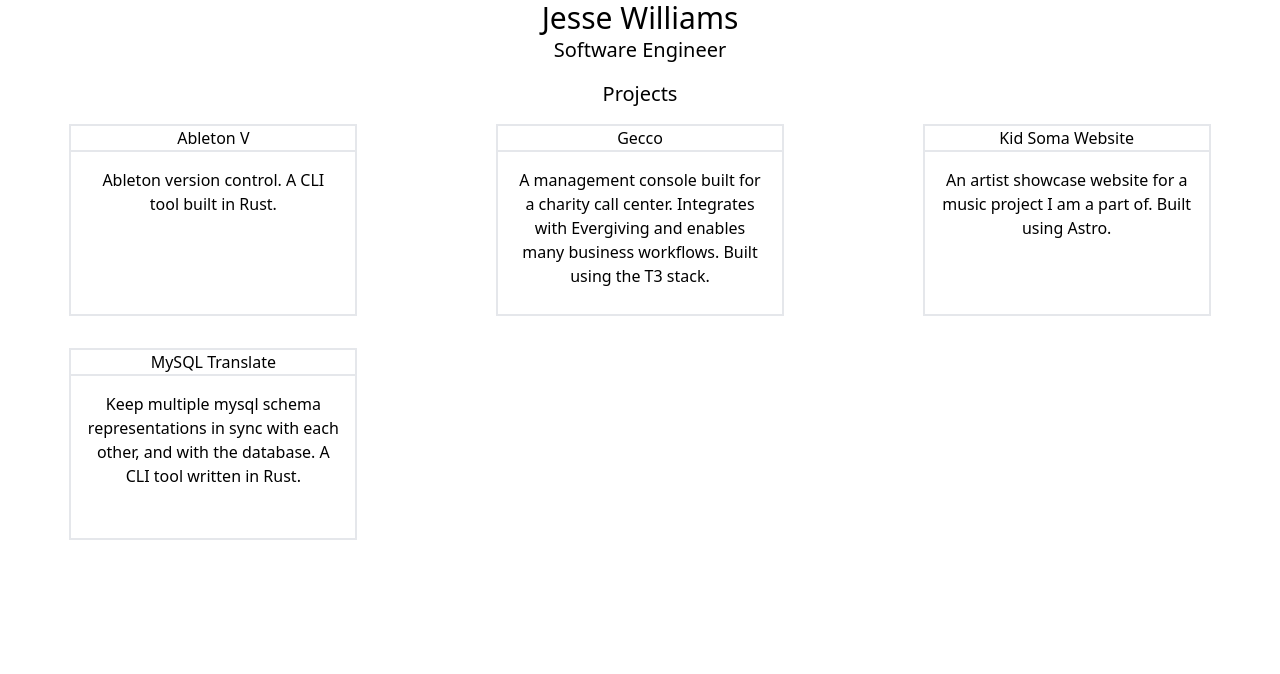
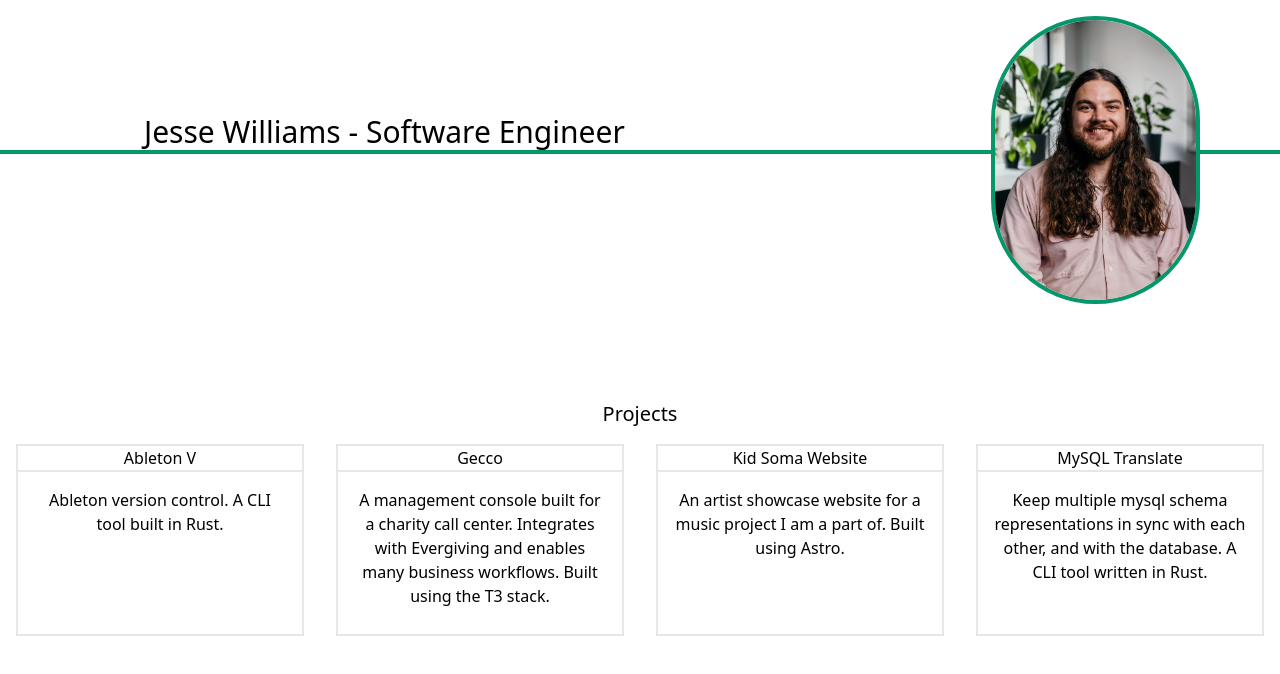
Before and after one commit to jesses-code-adventures/portfolio, a SvelteKit app: page / in a window 1280 px wide. Shown: the top 674 px of the page. Built offline with nearby package versions, Linux system fonts and the light colour scheme.

Commit message:
feat: add picture, do some styling

```diff
--- /dev/null
+++ b/src/components/Image.svelte
@@ -0,0 +1,38 @@
+{#if loaded}
+	<img {src} class={tailwindClass} alt={alt} />
+{:else if failed}
+	<img class={tailwindClass} src="https://icon-library.com/images/not-found-icon/not-found-icon-20.jpg" alt="Not Found" />
+{:else if loading}
+	<img class={tailwindClass} src="https://c.tenor.com/On7kvXhzml4AAAAi/loading-gif.gif" alt="Loading..." />
+{/if}
+
+<script>
+	import { onMount } from 'svelte'
+    /** @type {string} */
+	export let src;
+    /** @type {string} */
+	export let tailwindClass;
+    /** @type {string} */
+	export let alt;
+
+	let loaded = false;
+	let failed = false;
+	let loading = false;
+
+	onMount(() => {
+			const img = new Image();
+			img.src = src;
+			loading = true;
+
+			img.onload = () => {
+					loading = false;
+					loaded = true;
+			};
+			img.onerror = () => {
+					loading = false;
+					failed = true;
+			};
+            loading=true;
+            loaded=false;
+	})
+</script>
--- a/src/routes/+layout.svelte
+++ b/src/routes/+layout.svelte
@@ -2,7 +2,7 @@
 	import '../app.css';
 </script>
 
-<div class="h-screen dark:bg-black bg-white dark:text-white text-black">
+<div class="h-screen dark:bg-stone-950 bg-white dark:text-white text-black">
     <slot />
     <div class="h-16" />
 </div>
--- a/src/routes/+page.svelte
+++ b/src/routes/+page.svelte
@@ -1,12 +1,17 @@
 <script>
 	import ProjectPreview from "../components/project_preview.svelte";
+    import Image from "../components/Image.svelte";
 </script>
 
 <div class="flex flex-col justify-between text-center">
-    <h1 class="text-3xl">Jesse Williams</h1>
-    <h2 class="text-xl">Software Engineer</h2>
+    <div class="h-96 flex justify-between">
+        <div class="flex flex-col justify-end h-2/5 border-b-4 border-emerald-600 w-full">
+            <h1 class="text-3xl text-left pl-36">Jesse Williams - Software Engineer</h1>
+            <Image src="GIVTEL HEADSHOTS-10_websize.jpg" tailwindClass="absolute right-20 top-4 object-scale-down rounded-full h-72 border-4 border-emerald-600" alt="Photo of jesse"/>
+        </div>
+    </div>
     <h3 class="p-4 text-xl">Projects</h3>
-    <div class="grid grid-cols-1 sm:grid-cols-2 lg:grid-cols-3 w-full justify-items-center items-center mx-auto gap-y-8">
+    <div class="grid grid-cols-1 sm:grid-cols-2 lg:grid-cols-3 xl:grid-cols-4 w-full justify-items-center items-center mx-auto gap-y-8">
         <ProjectPreview name="Ableton V" description="Ableton version control. A CLI tool built in Rust." url="/projects/ableton-v/"/>
         <ProjectPreview name="Gecco" description="A management console built for a charity call center. Integrates with Evergiving and enables many business workflows. Built using the T3 stack."url="/projects/gecco/"/>
         <ProjectPreview name="Kid Soma Website" description="An artist showcase website for a music project I am a part of. Built using Astro." url="/projects/kid_soma_website"/>
```
Also changed, not shown: static/GIVTEL HEADSHOTS-10_websize.jpg (added).
